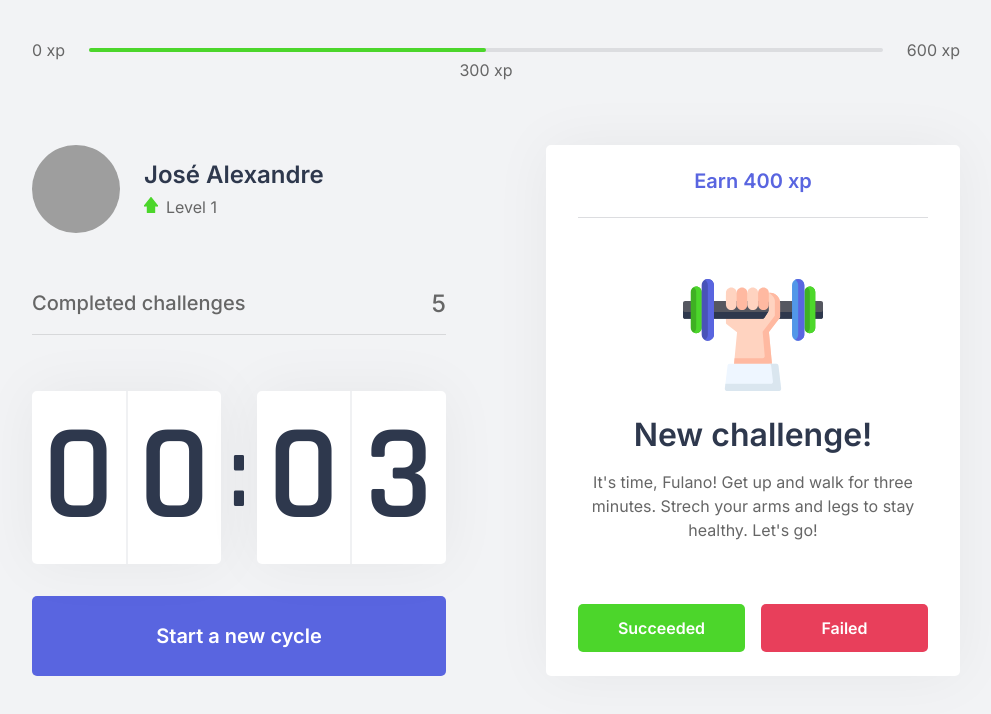
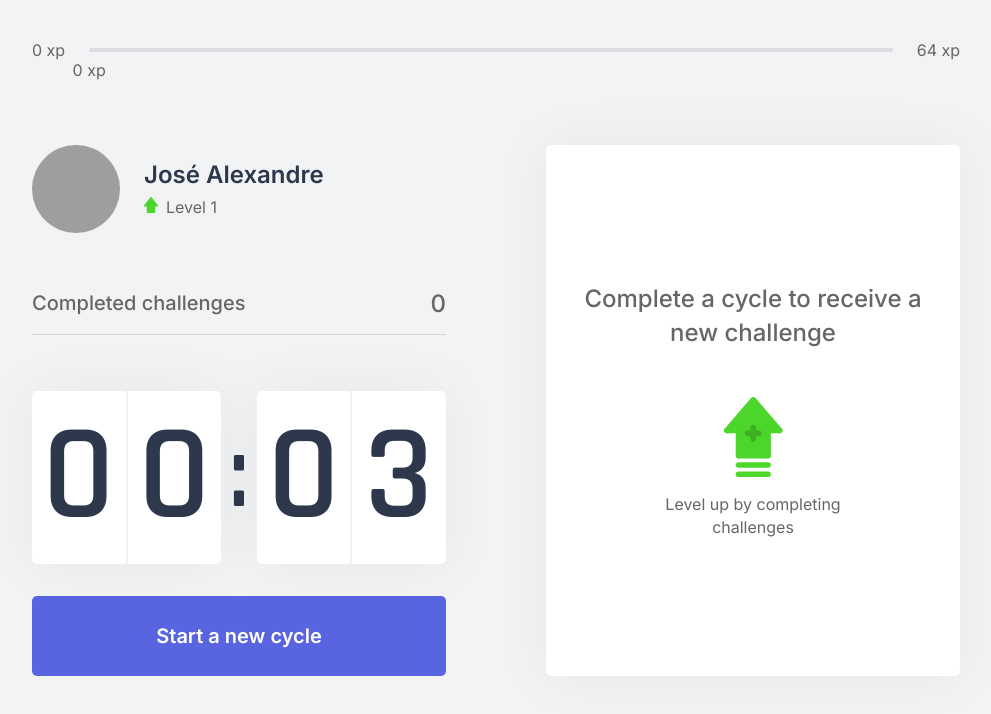
Before and after one commit to josealexandre/moveit-app, a Next.js app: page / in a window 1280 px wide. Shown: the top 714 px of the page, without its empty margins (144-1135 px from the left). Built offline with nearby package versions, Linux system fonts and the light colour scheme; grey boxes are pictures that could not be loaded.

Commit message:
Create business rules and bind data to it

```diff
--- /dev/null
+++ b/challenges.json
@@ -0,0 +1,62 @@
+[
+  {
+    "type": "body",
+    "description": "Estique um de seus braços com a palma da mão virada para frente e puxe os dedos para cima por 10 segundos por mão.",
+    "amount": 80
+  },
+  {
+    "type": "body",
+    "description": "Estique seu braço contra o peito e puxe-o utilizando o outro braço por 10 segundos por braço.",
+    "amount": 60
+  },
+  {
+    "type": "body",
+    "description": "Puxe seu pescoço com a ajuda da mão para a direita e para a esquerda, permanecendo na posição por alguns segundos.",
+    "amount": 70
+  },
+  {
+    "type": "body",
+    "description": "Com as duas mãos na parte de trás da cabeça, leve-a para baixo, alongando a parte de trás da região.",
+    "amount": 60
+  },
+  {
+    "type": "body",
+    "description": "Cruze as pernas e desça com as mãos esticadas em direção ao chão. Repita o movimento com a outra perna na frente.",
+    "amount": 100
+  },
+  {
+    "type": "body",
+    "description": "Sentado, abra as pernas e tente encostar as palmas das mãos no chão, repita 3 vezes por 5 segundos.",
+    "amount": 80
+  },
+  {
+    "type": "body",
+    "description": "Puxe o joelho de encontro ao peito e segure, troque de perna após 10 segundos.",
+    "amount": 50
+  },
+  {
+    "type": "body",
+    "description": "Sentado, cruze uma perna e incline seu tronco à frente, troque de perna após 10 segundos.",
+    "amount": 80
+  },
+  {
+    "type": "eye",
+    "description": "Sentado, feche os olhos e cubra-os com as palmas da mão durante 2 minutos, depois abra normalmente.",
+    "amount": 90
+  },
+  {
+    "type": "eye",
+    "description": "Em algum ambiente aberto, olhe o mais longe que puder em quatro direções por 3s, mexa apenas os olhos. Repita 3 vezes.",
+    "amount": 140
+  },
+  {
+    "type": "eye",
+    "description": "Usando os polegares, massage a área abaixo das sobrancelhas em movimentos circulares por 15 segundos.",
+    "amount": 70
+  },
+  {
+    "type": "body",
+    "description": "Em pé, gire a cintura o máximo que puder para a esquerda, segure por cinco segundos. Repita para a direita.",
+    "amount": 90
+  }
+]
--- a/src/components/ChallengeBox.tsx
+++ b/src/components/ChallengeBox.tsx
@@ -1,25 +1,32 @@
 import { useContext } from 'react';
 import { ChallengeContext } from '../contexts/ChallengeContext';
+
 import styles from '../styles/components/ChallengeBox.module.css';
 
-
 export const ChallengeBox = () => {
-    const hasActiveChallenge = true;
-    const challengeContext = useContext(ChallengeContext);
+    const { currentChallenge, resetChallenge } = useContext(ChallengeContext);
 
     return (
         <div className={styles.container}>
-            { hasActiveChallenge ? (
+            { currentChallenge ? (
                 <div className={styles.activeChallenge}>
-                    <header>Earn 400 xp</header>
+                    <header>Earn {currentChallenge.amount} xp</header>
                     <main>
-                        <img src="icons/body.svg" alt="work out" />
+                        { currentChallenge.type === 'body' ? (
+                            <img src="icons/body.svg" alt="work out" />
+                        ) : (
+                            <img src="icons/eye.svg" alt="eye" />
+                        ) }
                         <strong>New challenge!</strong>
-                        <p>It's time, Fulano! Get up and walk for three minutes. Strech your arms and legs to stay healthy. Let's go!</p>
+                        <p>{currentChallenge.description}</p>
                     </main>
                     <footer>
-                        <button type="button" className={styles.succeededButton}>Succeeded</button>
-                        <button type="button" className={styles.failedButton}>Failed</button>
+                        <button type="button" className={styles.failedButton} onClick={resetChallenge}>
+                            Failed
+                        </button>
+                        <button type="button" className={styles.succeededButton}>
+                            Succeeded
+                        </button>
                     </footer>
                 </div>
             ) : (
--- a/src/components/CompletedChallenges.tsx
+++ b/src/components/CompletedChallenges.tsx
@@ -1,8 +1,15 @@
+import { useContext } from 'react';
+import { ChallengeContext } from '../contexts/ChallengeContext';
+
 import styles from '../styles/components/CompletedChallenges.module.css';
 
-export const CompletedChallenges = () => (
-    <div className={styles.container}>
-        <span>Completed challenges</span>
-        <span>5</span>
-    </div>
-)
+export const CompletedChallenges = () => {
+    const { completedChallenges } = useContext(ChallengeContext);
+
+    return (
+        <div className={styles.container}>
+            <span>Completed challenges</span>
+            <span>{completedChallenges}</span>
+        </div>
+    )
+}
--- a/src/components/Countdown.tsx
+++ b/src/components/Countdown.tsx
@@ -1,5 +1,6 @@
 import { useContext, useEffect, useState } from 'react';
 import { ChallengeContext } from '../contexts/ChallengeContext';
+
 import styles from '../styles/components/Countdown.module.css';
 
 export const Countdown = () => {
--- a/src/components/ExperienceBar.tsx
+++ b/src/components/ExperienceBar.tsx
@@ -1,14 +1,23 @@
+import { useContext } from 'react';
+import { ChallengeContext } from '../contexts/ChallengeContext';
+
 import styles from '../styles/components/ExperienceBar.module.css';
 
-export const ExperienceBar = () => (
+export const ExperienceBar = () => {
+    const { currentExperience, experienceToNextLevel } = useContext(ChallengeContext);
+
+    const percentToNextLevel = Math.floor(currentExperience / experienceToNextLevel * 100);
+
+    return (
         <header className={styles.experienceBar}>
             <span>0 xp</span>
             <div>
-            <div style={{ width: '50%' }} />
-            <span className={styles.currentExperience} style={{ left: '50%' }}>
-                300 xp
+                <div style={{ width: `${percentToNextLevel}%` }} />
+                <span className={styles.currentExperience} style={{ left: `${percentToNextLevel}%` }}>
+                    {currentExperience} xp
                 </span>
             </div>
-        <span >600 xp</span>
+            <span>{experienceToNextLevel} xp</span>
         </header>
     )
+}
--- a/src/components/Profile.tsx
+++ b/src/components/Profile.tsx
@@ -1,14 +1,21 @@
+import { useContext } from 'react';
+import { ChallengeContext } from '../contexts/ChallengeContext'
+
 import styles from '../styles/components/Profile.module.css';
 
-export const Profile = () => (
+export const Profile = () => {
+    const { level } = useContext(ChallengeContext);
+
+    return (
         <div className={styles.container}>
             <img src="https://github.com/josealexandre.png" alt="José Alexandre" />
             <div>
                 <strong>José Alexandre</strong>
                 <p>
                     <img src="icons/level.svg" />
-                Level 1
+                    Level {level}
                 </p>
             </div>
         </div>
     )
+}
--- a/src/contexts/ChallengeContext.tsx
+++ b/src/contexts/ChallengeContext.tsx
@@ -1,34 +1,64 @@
 import { createContext, ReactNode, useState } from 'react';
+
+import challenges from '../../challenges.json';
 
 interface ChallengeProviderProps {
     children: ReactNode;
 }
 
+interface Challenge {
+    type: 'body' | 'eye';
+    description: string;
+    amount: number;
+}
 interface ChallengeContextValue {
     level: number;
     currentExperience: number;
-    challengesCompleted: number;
+    completedChallenges: number;
+    currentChallenge: Challenge;
+    experienceToNextLevel: number;
     levelUp: () => void;
     startNewChallenge: () => void;
+    resetChallenge: () => void;
 }
 
 export const ChallengeContext = createContext({} as ChallengeContextValue);
 
 export const ChallengeProvider = ({ children }: ChallengeProviderProps) => {
-    const [level, setLevel] = useState(0);
+    const [level, setLevel] = useState(1);
     const [currentExperience, setCurrentExperience] = useState(0);
-    const [challengesCompleted, setChallengesCompleted] = useState(0);
+    const [completedChallenges, setCompletedChallenges] = useState(0);
+    const [currentChallenge, setCurrentChallenge] = useState(null);
+
+    const experienceToNextLevel = Math.pow((level + 1) * 4, 2)
 
     const levelUp = () => {
         setLevel(level + 1);
     }
 
     const startNewChallenge = () => {
-        console.log('new challenge');
+        const randomChallengeIndex = Math.floor(Math.random() * challenges.length);
+        const challenge = challenges[randomChallengeIndex];
+
+        setCurrentChallenge(challenge);
+    }
+
+    const resetChallenge = () => {
+        setCurrentChallenge(null);
     }
 
     return (
-        <ChallengeContext.Provider value={{ level, currentExperience, challengesCompleted, levelUp, startNewChallenge }}>
+        <ChallengeContext.Provider
+            value={{
+                level,
+                currentExperience,
+                completedChallenges,
+                currentChallenge,
+                experienceToNextLevel,
+                levelUp,
+                startNewChallenge,
+                resetChallenge,
+            }}>
             { children }
         </ChallengeContext.Provider>
     )
--- a/src/pages/_app.tsx
+++ b/src/pages/_app.tsx
@@ -1,6 +1,6 @@
-import { useContext } from 'react';
+import { ChallengeProvider } from '../contexts/ChallengeContext';
+
 import '../styles/global.css';
-import { ChallengeProvider } from '../contexts/ChallengeContext';
 
 function MyApp({ Component, pageProps }) {
 
```
Lines whose indentation alone changed are shown as unchanged.
